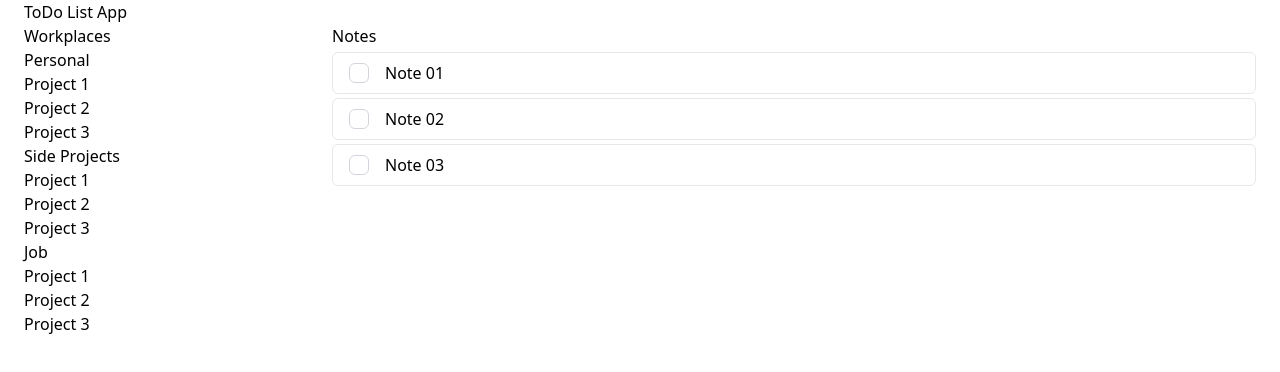
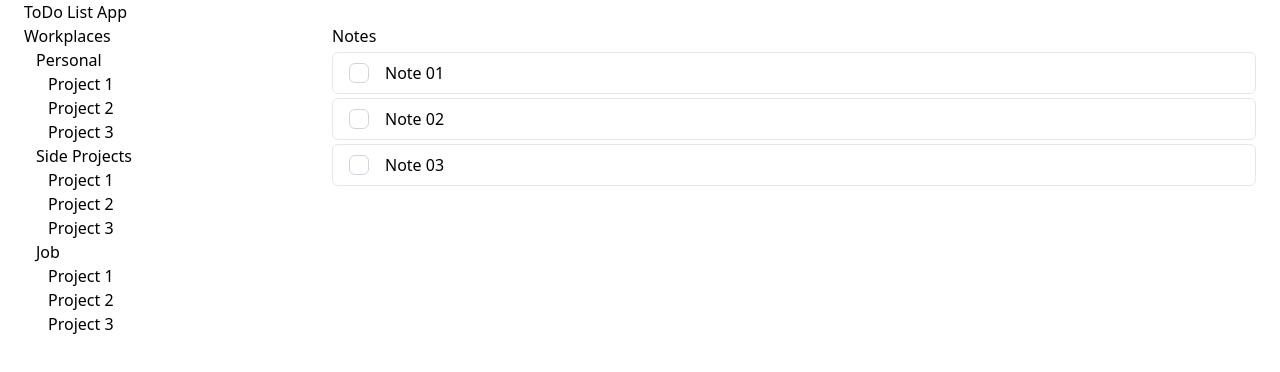
Before and after one commit to vcgtz/todo-list, a React (Vite) app: page / in a window 1280 px wide. Shown: the top 372 px of the page. Built offline with nearby package versions, Linux system fonts and the light colour scheme.

Commit message:
Add padding to identify workplaces and projects items

```diff
--- a/src/ProjectItem.jsx
+++ b/src/ProjectItem.jsx
@@ -1,6 +1,6 @@
 const ProjectItem = (params) => {
   return (
-    <div>
+    <div className="pl-3">
       <p>{ params.name }</p>
     </div>
   );
--- a/src/WorkplaceItem.jsx
+++ b/src/WorkplaceItem.jsx
@@ -2,7 +2,7 @@ import ProjectsList from "./ProjectsList.jsx";
 
 const WorkplaceItem = (params) => {
   return (
-    <div>
+    <div className="pl-3">
       <p>{ params.name }</p>
       <ProjectsList />
     </div>
```
